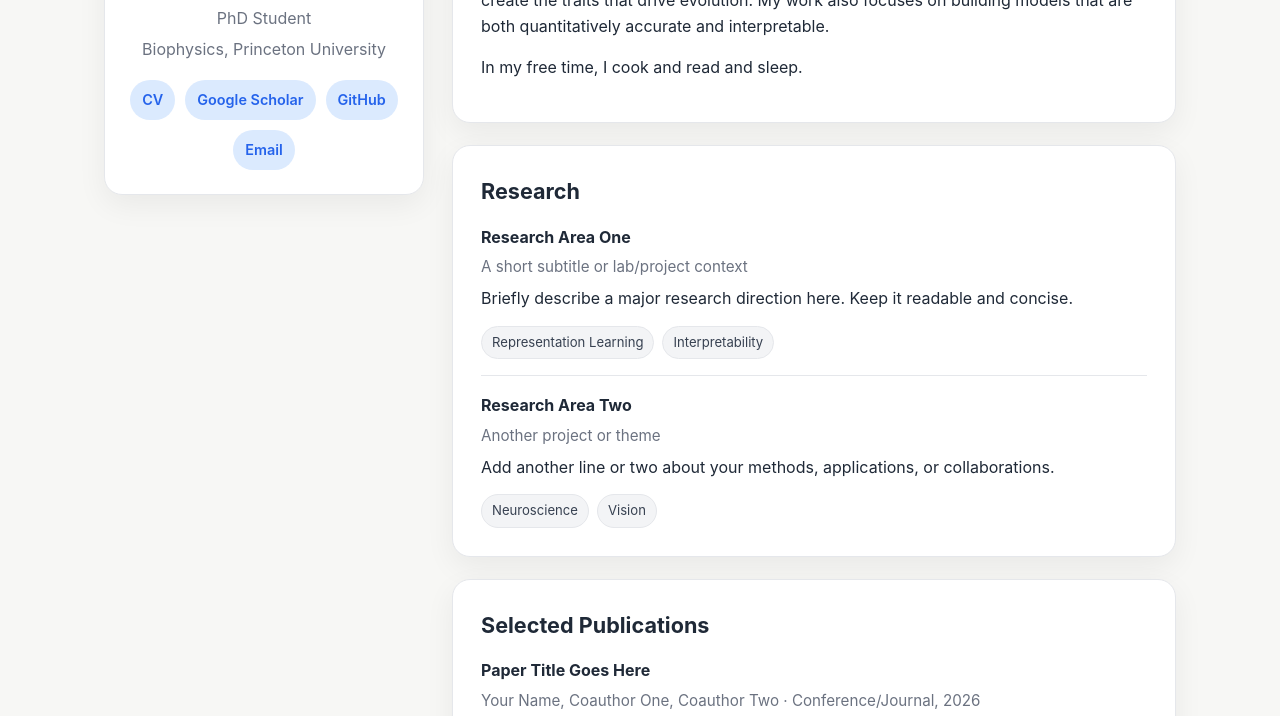
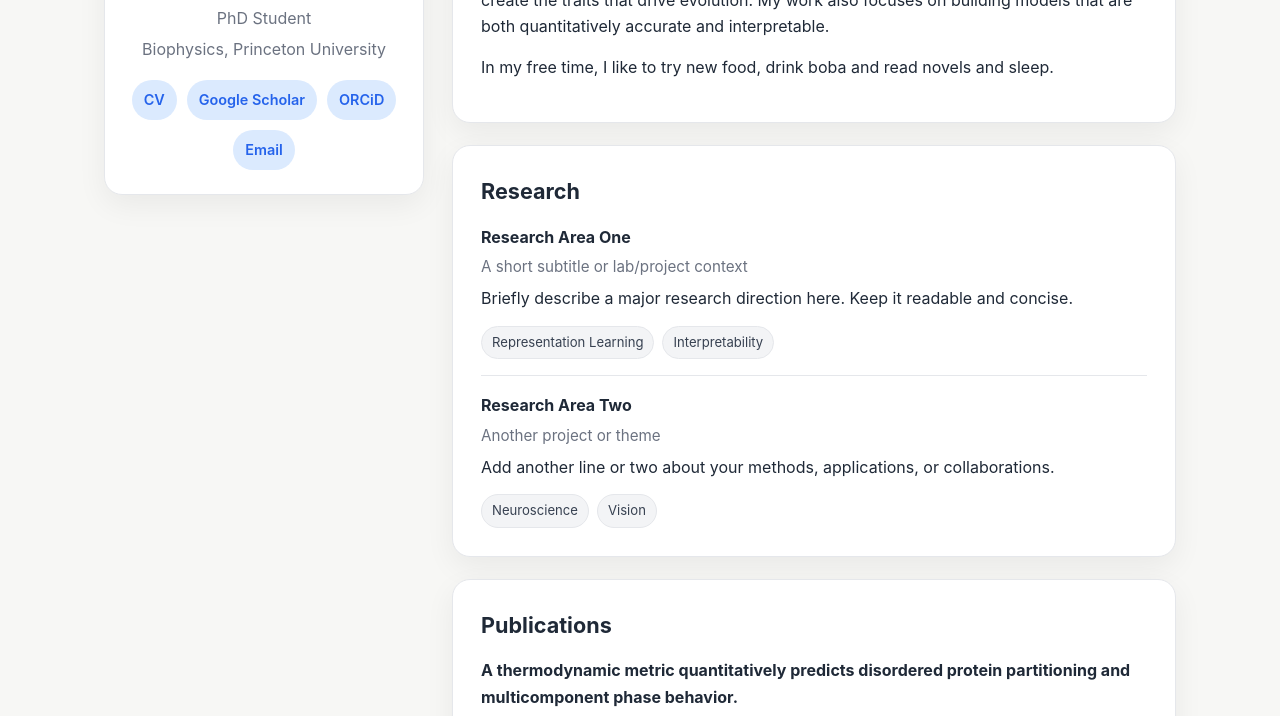
Before and after one commit to Beijia-Yuan/byuan.github.io, a plain HTML site: page index.html in a window 1280 px wide. Shown: the part 311-1027 px from the top of the page. Drawn offline with Linux system fonts and the light colour scheme.

Commit message:
Update index.html

```diff
--- a/index.html
+++ b/index.html
@@ -262,8 +262,8 @@
         <div class="socials">
           <a class="pill" href="#">CV</a>
           <a class="pill" href="#">Google Scholar</a>
-          <a class="pill" href="#">GitHub</a>
-          <a class="pill" href="#">Email</a>
+          <a class="pill" href="https://orcid.org/0009-0009-7269-085X">ORCiD</a>
+          <a class="pill" href="by7175@princeton.edu">Email</a>
         </div>
       </div>
     </aside>
@@ -275,7 +275,7 @@
           Welcome! I am a PhD student working on integrating machine learning and physics to solve biological problems. Specifically, I'm very interested in the interactions of DNAs, RNAs and proteins. I spend my time exploring the journey from molecular code to a living creature—specifically, how DNA is physically packaged, how genes communicate and switch each other on and off, and how proteins intereact, and how all of these create the traits that drive evolution. My work also focuses on building models that are both quantitatively accurate and interpretable.
         </p>
         <p>
-          In my free time, I cook and read and sleep.
+          In my free time, I like to try new food, drink boba and read novels and sleep.
         </p>
       </section>
 
@@ -308,10 +308,10 @@
       </section>
 
       <section id="publications" class="card">
-        <h2>Selected Publications</h2>
+        <h2>Publications</h2>
         <div class="item-list">
           <div class="item">
-            <div class="item-title">Paper Title Goes Here</div>
+            <div class="item-title">A thermodynamic metric quantitatively predicts disordered protein partitioning and multicomponent phase behavior.</div>
             <div class="item-meta">Your Name, Coauthor One, Coauthor Two · Conference/Journal, 2026</div>
             <p class="muted">
               <a href="#">paper</a> · <a href="#">code</a> · <a href="#">project page</a>
```
